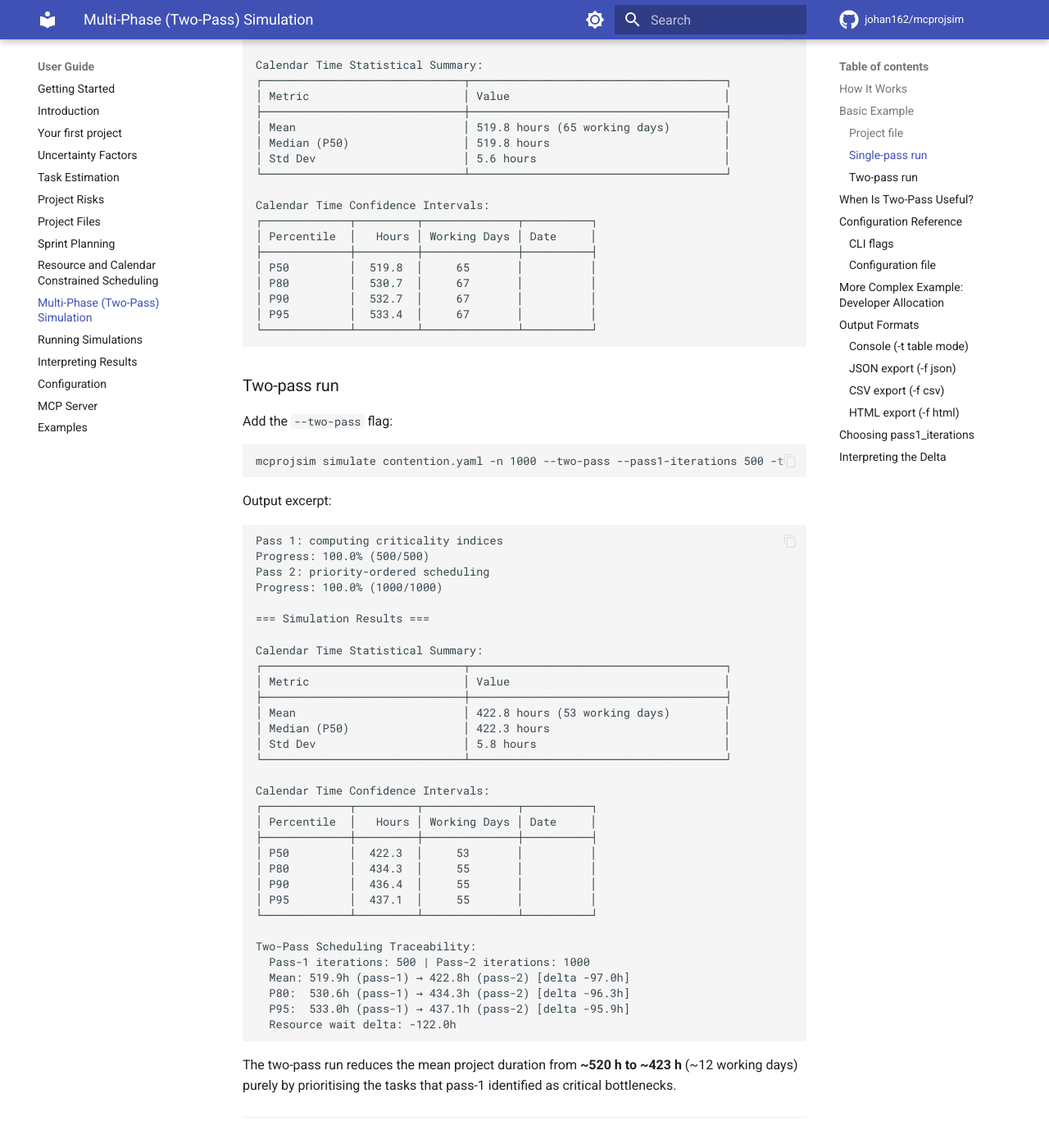
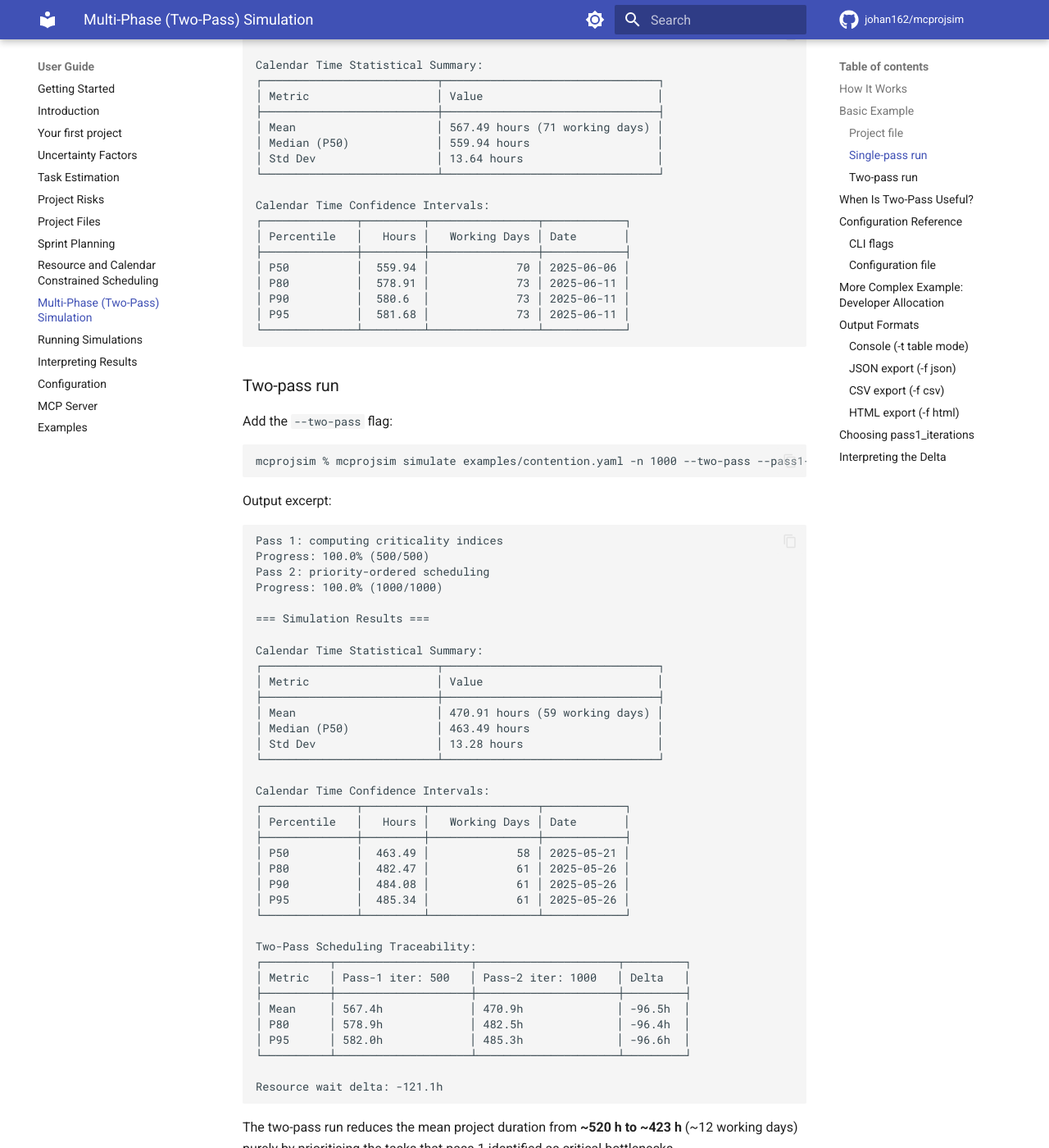
Before and after one commit to johan162/mcprojsim, an MkDocs documentation site: the page built from docs/user_guide/multi_phase_simulation.md, in a window 1280 px wide and 1400 px high, scrolled down 3173 px. Shown: the whole window at 82% size. Built offline with MkDocs 1.6.1 and Material for MkDocs 9.7.7, drawn with Linux system fonts in a browser that asks for light colours; comment, search, counter and statistics services are not loaded; some of the changed text lies outside the part shown.

Commit message:
Add two-pass example file used in docs

````diff
--- a/docs/user_guide/multi_phase_simulation.md
+++ b/docs/user_guide/multi_phase_simulation.md
@@ -81,7 +81,7 @@
 
 ### Project file
 
-Create a file `contention.yaml` with three tasks sharing one senior developer
+For this example we will use the provided `examples/contention.yaml` file with three tasks sharing one senior developer
 and a separate junior developer:
 
 ```yaml
@@ -143,7 +143,7 @@
 ### Single-pass run
 
 ```
-mcprojsim simulate contention.yaml -n 1000 -t
+mcprojsim % mcprojsim simulate examples/contention.yaml -n 1000 -t --seed 1234
 ```
 
 Output excerpt:
@@ -152,23 +152,23 @@
 === Simulation Results ===
 
 Calendar Time Statistical Summary:
-┌──────────────────────────────┬──────────────────────────────────────┐
-│ Metric                       │ Value                                │
-├──────────────────────────────┼──────────────────────────────────────┤
-│ Mean                         │ 519.8 hours (65 working days)        │
-│ Median (P50)                 │ 519.8 hours                          │
-│ Std Dev                      │ 5.6 hours                            │
-└──────────────────────────────┴──────────────────────────────────────┘
+┌──────────────────────────┬────────────────────────────────┐
+│ Metric                   │ Value                          │
+├──────────────────────────┼────────────────────────────────┤
+│ Mean                     │ 567.49 hours (71 working days) │
+│ Median (P50)             │ 559.94 hours                   │
+│ Std Dev                  │ 13.64 hours                    │
+└──────────────────────────┴────────────────────────────────┘
 
 Calendar Time Confidence Intervals:
-┌─────────────┬─────────┬──────────────┬──────────┐
-│ Percentile  │   Hours │ Working Days │ Date     │
-├─────────────┼─────────┼──────────────┼──────────┤
-│ P50         │  519.8  │     65       │          │
-│ P80         │  530.7  │     67       │          │
-│ P90         │  532.7  │     67       │          │
-│ P95         │  533.4  │     67       │          │
-└─────────────┴─────────┴──────────────┴──────────┘
+┌──────────────┬─────────┬────────────────┬────────────┐
+│ Percentile   │   Hours │   Working Days │ Date       │
+├──────────────┼─────────┼────────────────┼────────────┤
+│ P50          │  559.94 │             70 │ 2025-06-06 │
+│ P80          │  578.91 │             73 │ 2025-06-11 │
+│ P90          │  580.6  │             73 │ 2025-06-11 │
+│ P95          │  581.68 │             73 │ 2025-06-11 │
+└──────────────┴─────────┴────────────────┴────────────┘
 ```
 
 ### Two-pass run
@@ -176,7 +176,7 @@
 Add the `--two-pass` flag:
 
 ```
-mcprojsim simulate contention.yaml -n 1000 --two-pass --pass1-iterations 500 -t
+mcprojsim % mcprojsim simulate examples/contention.yaml -n 1000 --two-pass --pass1-iterations 500 -t --seed 1234
 ```
 
 Output excerpt:
@@ -190,30 +190,34 @@
 === Simulation Results ===
 
 Calendar Time Statistical Summary:
-┌──────────────────────────────┬──────────────────────────────────────┐
-│ Metric                       │ Value                                │
-├──────────────────────────────┼──────────────────────────────────────┤
-│ Mean                         │ 422.8 hours (53 working days)        │
-│ Median (P50)                 │ 422.3 hours                          │
-│ Std Dev                      │ 5.8 hours                            │
-└──────────────────────────────┴──────────────────────────────────────┘
+┌──────────────────────────┬────────────────────────────────┐
+│ Metric                   │ Value                          │
+├──────────────────────────┼────────────────────────────────┤
+│ Mean                     │ 470.91 hours (59 working days) │
+│ Median (P50)             │ 463.49 hours                   │
+│ Std Dev                  │ 13.28 hours                    │
+└──────────────────────────┴────────────────────────────────┘
 
 Calendar Time Confidence Intervals:
-┌─────────────┬─────────┬──────────────┬──────────┐
-│ Percentile  │   Hours │ Working Days │ Date     │
-├─────────────┼─────────┼──────────────┼──────────┤
-│ P50         │  422.3  │     53       │          │
-│ P80         │  434.3  │     55       │          │
-│ P90         │  436.4  │     55       │          │
-│ P95         │  437.1  │     55       │          │
-└─────────────┴─────────┴──────────────┴──────────┘
+┌──────────────┬─────────┬────────────────┬────────────┐
+│ Percentile   │   Hours │   Working Days │ Date       │
+├──────────────┼─────────┼────────────────┼────────────┤
+│ P50          │  463.49 │             58 │ 2025-05-21 │
+│ P80          │  482.47 │             61 │ 2025-05-26 │
+│ P90          │  484.08 │             61 │ 2025-05-26 │
+│ P95          │  485.34 │             61 │ 2025-05-26 │
+└──────────────┴─────────┴────────────────┴────────────┘
 
 Two-Pass Scheduling Traceability:
-  Pass-1 iterations: 500 | Pass-2 iterations: 1000
-  Mean: 519.9h (pass-1) → 422.8h (pass-2) [delta -97.0h]
-  P80:  530.6h (pass-1) → 434.3h (pass-2) [delta -96.3h]
-  P95:  533.0h (pass-1) → 437.1h (pass-2) [delta -95.9h]
-  Resource wait delta: -122.0h
+┌──────────┬────────────────────┬─────────────────────┬─────────┐
+│ Metric   │ Pass-1 iter: 500   │ Pass-2 iter: 1000   │ Delta   │
+├──────────┼────────────────────┼─────────────────────┼─────────┤
+│ Mean     │ 567.4h             │ 470.9h              │ -96.5h  │
+│ P80      │ 578.9h             │ 482.5h              │ -96.4h  │
+│ P95      │ 582.0h             │ 485.3h              │ -96.6h  │
+└──────────┴────────────────────┴─────────────────────┴─────────┘
+
+Resource wait delta: -121.1h
 ```
 
 The two-pass run reduces the mean project duration from **~520 h to ~423 h** (~12 working
````
Also changed, not shown: 1 other file.
